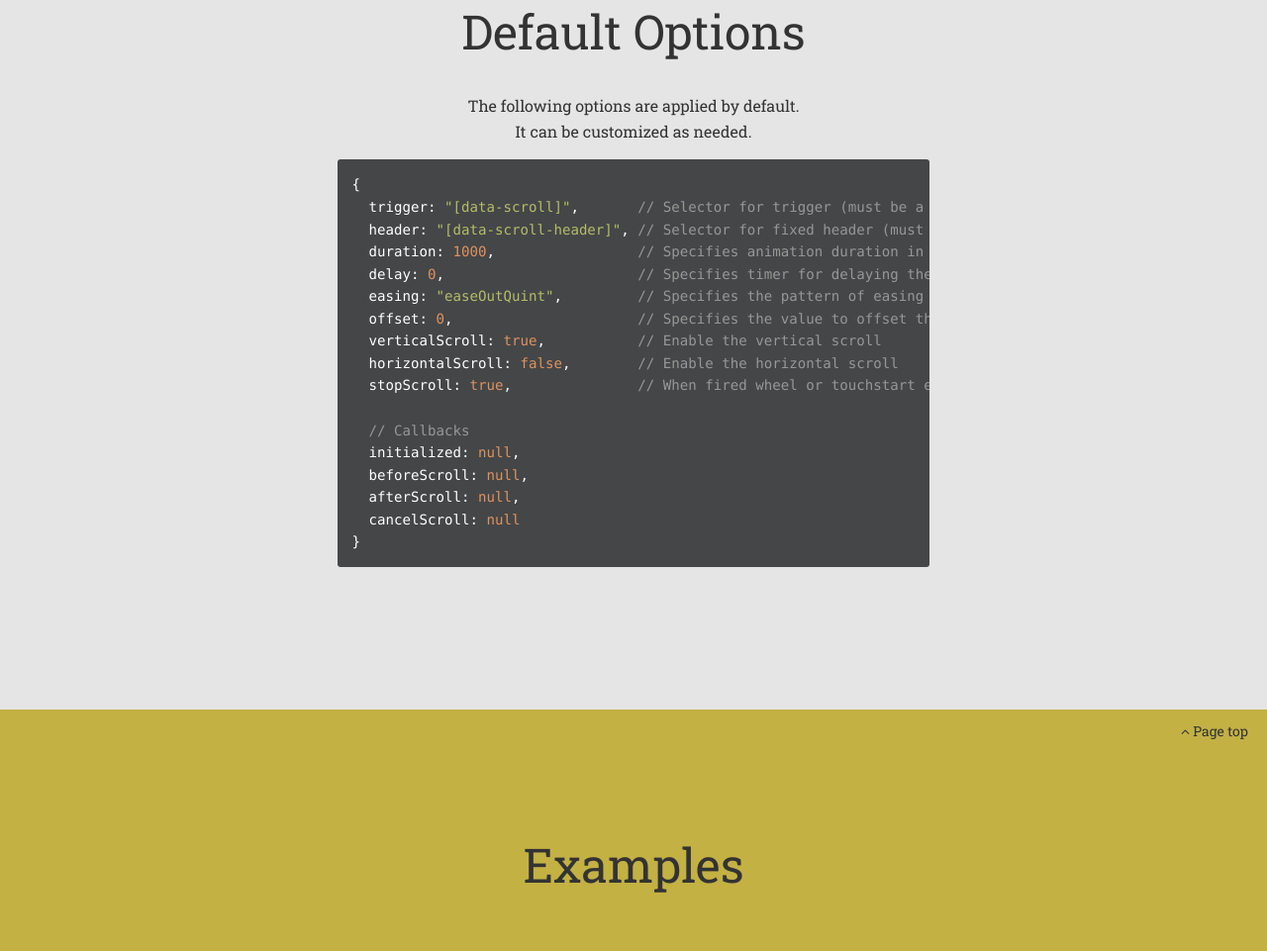
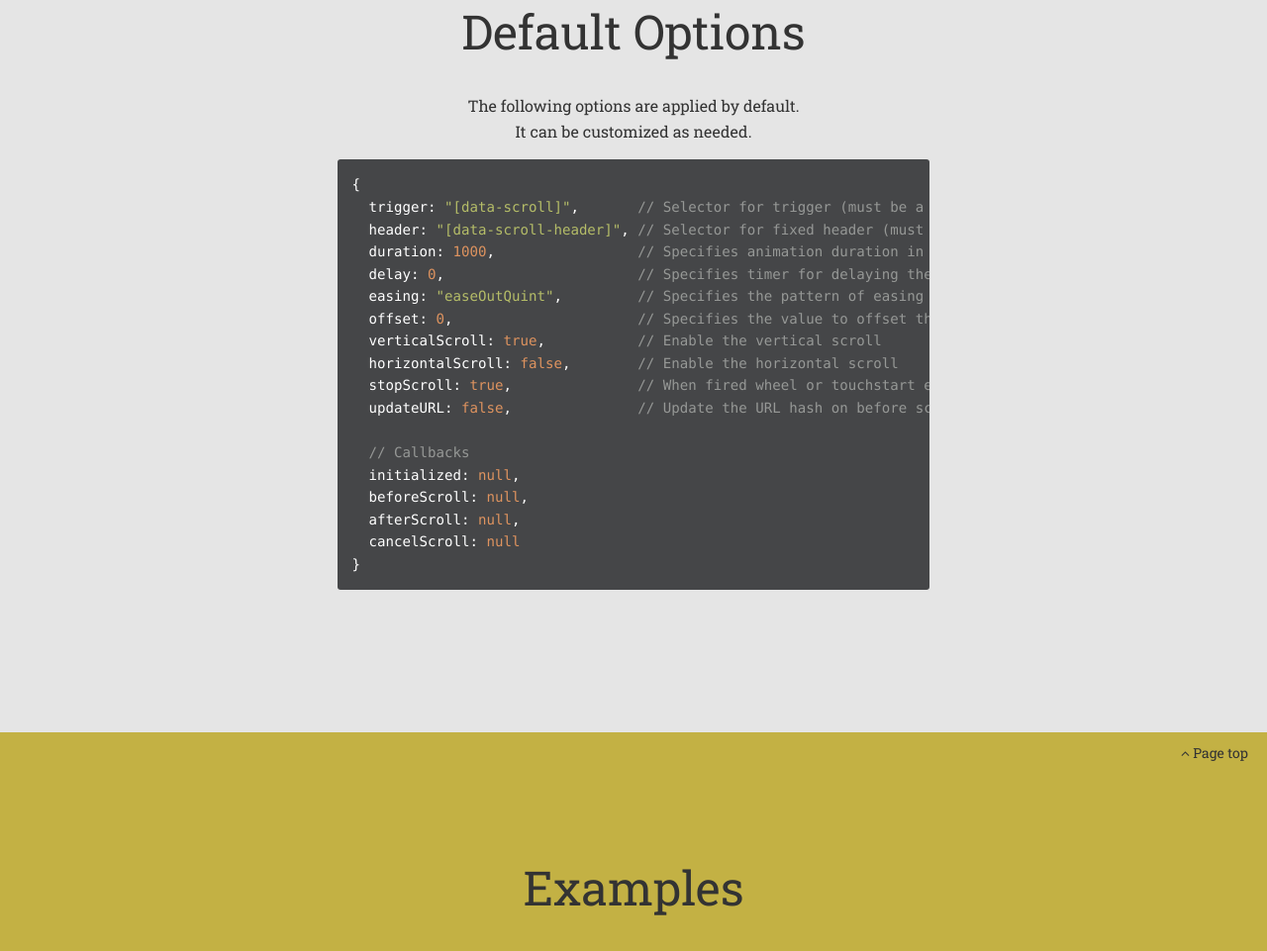
Before and after one commit to wadackel/sweet-scroll, a website: page demo/index.html in a window 1280 px wide. Shown: the part 2168-3129 px from the top of the page at 99% size. Drawn offline with Linux system fonts and the light colour scheme.

Commit message:
Add updateURL options to demo

```diff
--- a/demo/index.html
+++ b/demo/index.html
@@ -60,12 +60,13 @@ const sweetScroll = new SweetScroll({/* some options*/});</code></pre>
   trigger: "[data-scroll]",       // Selector for trigger (must be a valid css selector)
   header: "[data-scroll-header]", // Selector for fixed header (must be a valid css selector)
   duration: 1000,                 // Specifies animation duration in integer
-  delay: 0,                       // Specifies timer for delaying the execution of the scroll in milliseconds.
+  delay: 0,                       // Specifies timer for delaying the execution of the scroll in milliseconds
   easing: "easeOutQuint",         // Specifies the pattern of easing
   offset: 0,                      // Specifies the value to offset the scroll position in pixels
   verticalScroll: true,           // Enable the vertical scroll
   horizontalScroll: false,        // Enable the horizontal scroll
   stopScroll: true,               // When fired wheel or touchstart events to stop scrolling
+  updateURL: false,               // Update the URL hash on before scroll
 
   // Callbacks
   initialized: null,
```
